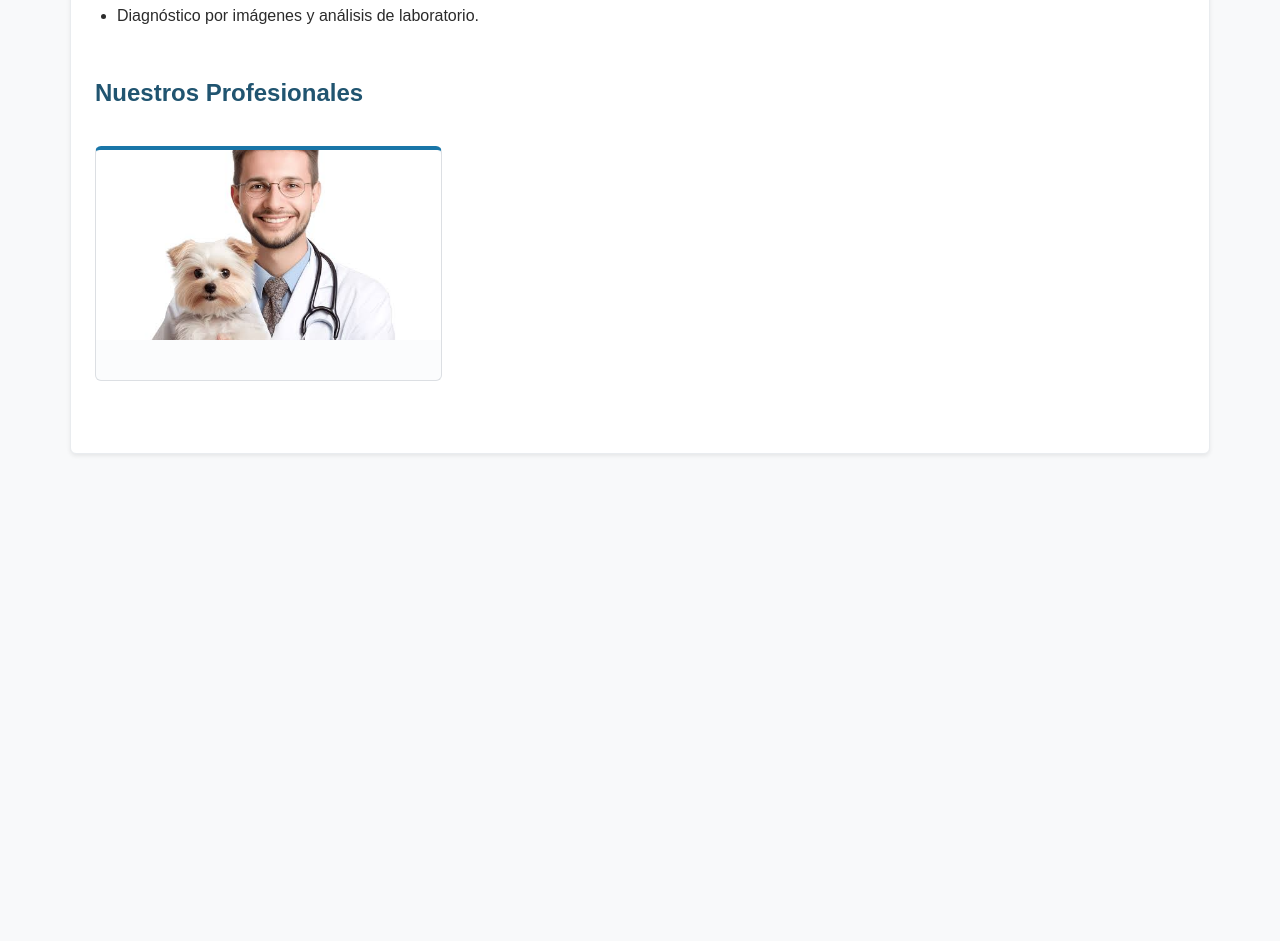
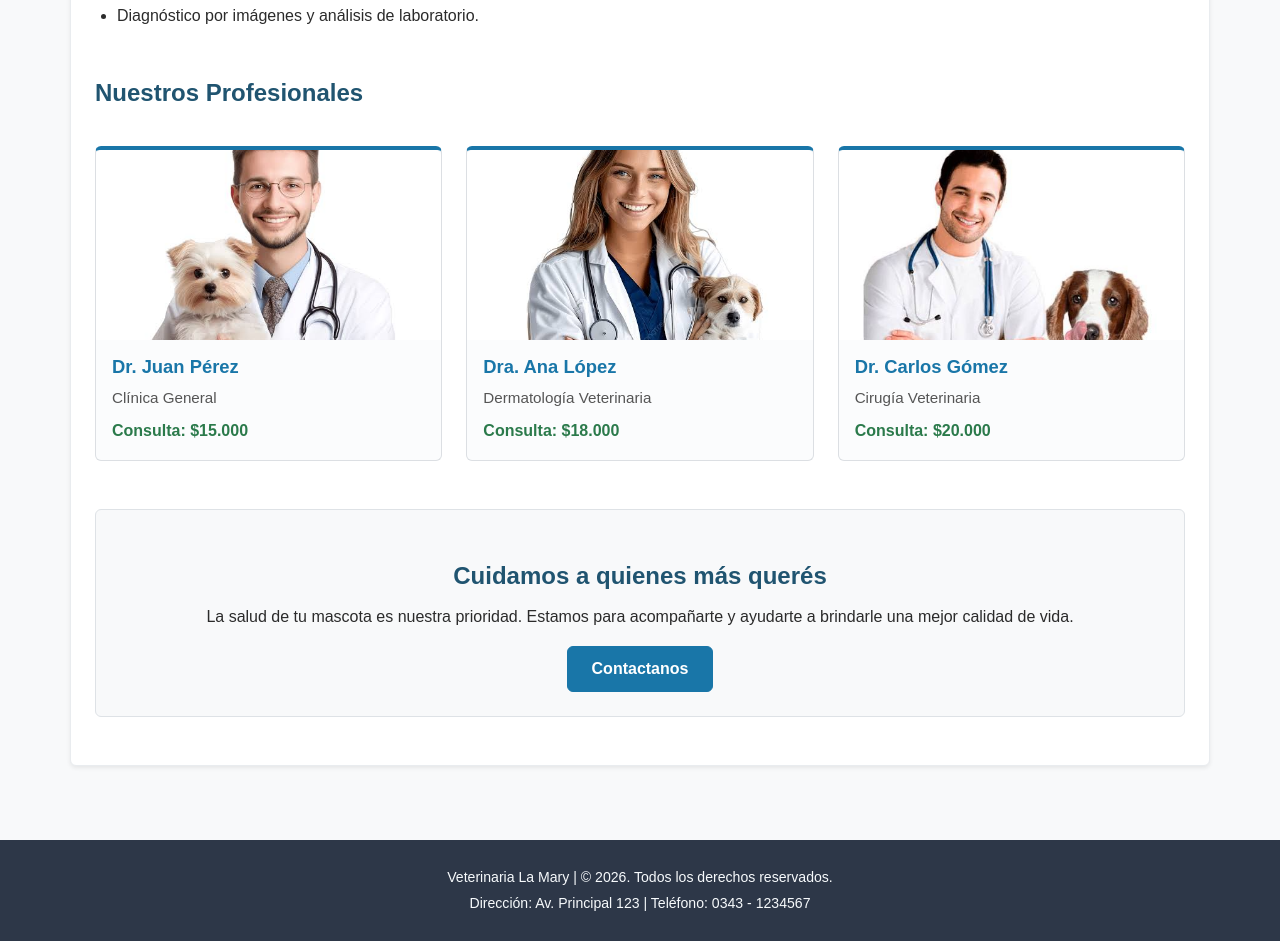
Before and after one commit to webAlerd/IDW-trabajo-integrador-grupo43, a website built with Vite: page index.html in a window 1280 px wide. Shown: the part 725-1666 px from the top of the page. Before the commit the page ends 1203 px from the top, so only its background shows below. Built offline with nearby package versions, Linux system fonts and the light colour scheme.

Commit message:
Correcion error index

```diff
--- a/index.html
+++ b/index.html
@@ -7,7 +7,8 @@
     <title>Veterinaria La Mary - Inicio</title>
     <script src="assets/scripts/tema.js"></script>
     <script src="assets/scripts/auth.js"></script>
-    <link href="https://cdn.jsdelivr.net/npm/bootstrap@5.3.3/dist/css/bootstrap.min.css" rel="stylesheet" integrity="sha384-QWTKZyjpPEjISv5WaRU9OFeRpok6YctnYmDr5pNlyT2bRjXh0JMhjY6hW+ALEwIH" crossorigin="anonymous">
+    <link href="https://cdn.jsdelivr.net/npm/bootstrap@5.3.3/dist/css/bootstrap.min.css" rel="stylesheet"
+        integrity="sha384-QWTKZyjpPEjISv5WaRU9OFeRpok6YctnYmDr5pNlyT2bRjXh0JMhjY6hW+ALEwIH" crossorigin="anonymous">
     <link rel="stylesheet" href="https://cdn.jsdelivr.net/npm/bootstrap-icons@1.11.3/font/bootstrap-icons.min.css">
     <link rel="stylesheet" href="assets/styles/main.css">
     <link rel="stylesheet" href="assets/styles/index.css">
@@ -23,7 +24,8 @@
                     <img src="assets/img/icon.png" alt="Logo de Veterinaria La Mary" class="logo-icono me-2">
                     Veterinaria La Mary
                 </a>
-                <button class="navbar-toggler" type="button" data-bs-toggle="collapse" data-bs-target="#menuNavegacion" aria-controls="menuNavegacion" aria-expanded="false" aria-label="Mostrar u ocultar menú">
+                <button class="navbar-toggler" type="button" data-bs-toggle="collapse" data-bs-target="#menuNavegacion"
+                    aria-controls="menuNavegacion" aria-expanded="false" aria-label="Mostrar u ocultar menú">
                     <span class="navbar-toggler-icon"></span>
                 </button>
                 <div class="collapse navbar-collapse justify-content-end" id="menuNavegacion">
@@ -53,8 +55,10 @@
                             <a class="nav-link" href="login.html">Iniciar sesión</a>
                         </li>
                     </ul>
-                    <button class="btn btn-outline-secondary theme-toggle" type="button" id="cambiarTema" aria-pressed="false">Modo oscuro</button>
-                    <button class="btn btn-outline-danger ms-lg-2 d-none" type="button" id="btnCerrarSesion" onclick="cerrarSesion()">Cerrar sesión</button>
+                    <button class="btn btn-outline-secondary theme-toggle" type="button" id="cambiarTema"
+                        aria-pressed="false">Modo oscuro</button>
+                    <button class="btn btn-outline-danger ms-lg-2 d-none" type="button" id="btnCerrarSesion"
+                        onclick="cerrarSesion()">Cerrar sesión</button>
                 </div>
             </div>
         </nav>
@@ -68,7 +72,8 @@
         </p>
 
         <div class="banner-inicio my-4">
-            <img src="assets/img/gatito1.png" class="img-fluid rounded banner-foto" alt="Gatito jugando sobre el césped">
+            <img src="assets/img/gatito1.png" class="img-fluid rounded banner-foto"
+                alt="Gatito jugando sobre el césped">
         </div>
 
         <section class="destacados my-4">
@@ -87,7 +92,64 @@
                 <div class="col">
                     <div class="card h-100 veterinario-card">
                         <div class="card-header p-0 border-0">
-                            <img src="assets/img/vet1.png" class="card-img-top foto-profesional" alt="Foto del Dr. Juan Pérez">
+                            <img src="assets/img/vet1.png" class="card-img-top foto-profesional"
+                                alt="Foto del Dr. Juan Pérez">
                         </div>
                         <div class="card-body">
-                            <h3 class="card-title h5">
+                            <h3 class="card-title h5">Dr. Juan Pérez</h3>
+                            <p class="card-text especialidad">Clínica General</p>
+                            <p class="card-text precio">Consulta: $15.000</p>
+                        </div>
+                    </div>
+                </div>
+
+                <div class="col">
+                    <div class="card h-100 veterinario-card">
+                        <div class="card-header p-0 border-0">
+                            <img src="assets/img/vet2.png" class="card-img-top foto-profesional"
+                                alt="Foto de la Dra. Ana López">
+                        </div>
+                        <div class="card-body">
+                            <h3 class="card-title h5">Dra. Ana López</h3>
+                            <p class="card-text especialidad">Dermatología Veterinaria</p>
+                            <p class="card-text precio">Consulta: $18.000</p>
+                        </div>
+                    </div>
+                </div>
+
+                <div class="col">
+                    <div class="card h-100 veterinario-card">
+                        <div class="card-header p-0 border-0">
+                            <img src="assets/img/vet3.png" class="card-img-top foto-profesional"
+                                alt="Foto del Dr. Carlos Gómez">
+                        </div>
+                        <div class="card-body">
+                            <h3 class="card-title h5">Dr. Carlos Gómez</h3>
+                            <p class="card-text especialidad">Cirugía Veterinaria</p>
+                            <p class="card-text precio">Consulta: $20.000</p>
+                        </div>
+                    </div>
+                </div>
+            </div>
+        </section>
+
+        <section class="p-4 bg-body-tertiary rounded border text-center my-4">
+            <h2>Cuidamos a quienes más querés</h2>
+            <p>
+                La salud de tu mascota es nuestra prioridad.
+                Estamos para acompañarte y ayudarte a brindarle
+                una mejor calidad de vida.
+            </p>
+            <a href="contacto.html" class="btn btn-primary btn-accion">Contactanos</a>
+        </section>
+    </main>
+
+    <footer>
+        <p>Veterinaria La Mary | &copy; 2026. Todos los derechos reservados.</p>
+        <p>Dirección: Av. Principal 123 | Teléfono: 0343 - 1234567</p>
+    </footer>
+    <script src="https://cdn.jsdelivr.net/npm/bootstrap@5.3.3/dist/js/bootstrap.bundle.min.js"></script>
+    <script src="assets/scripts/auth.js"></script>
+</body>
+
+</html>
```
